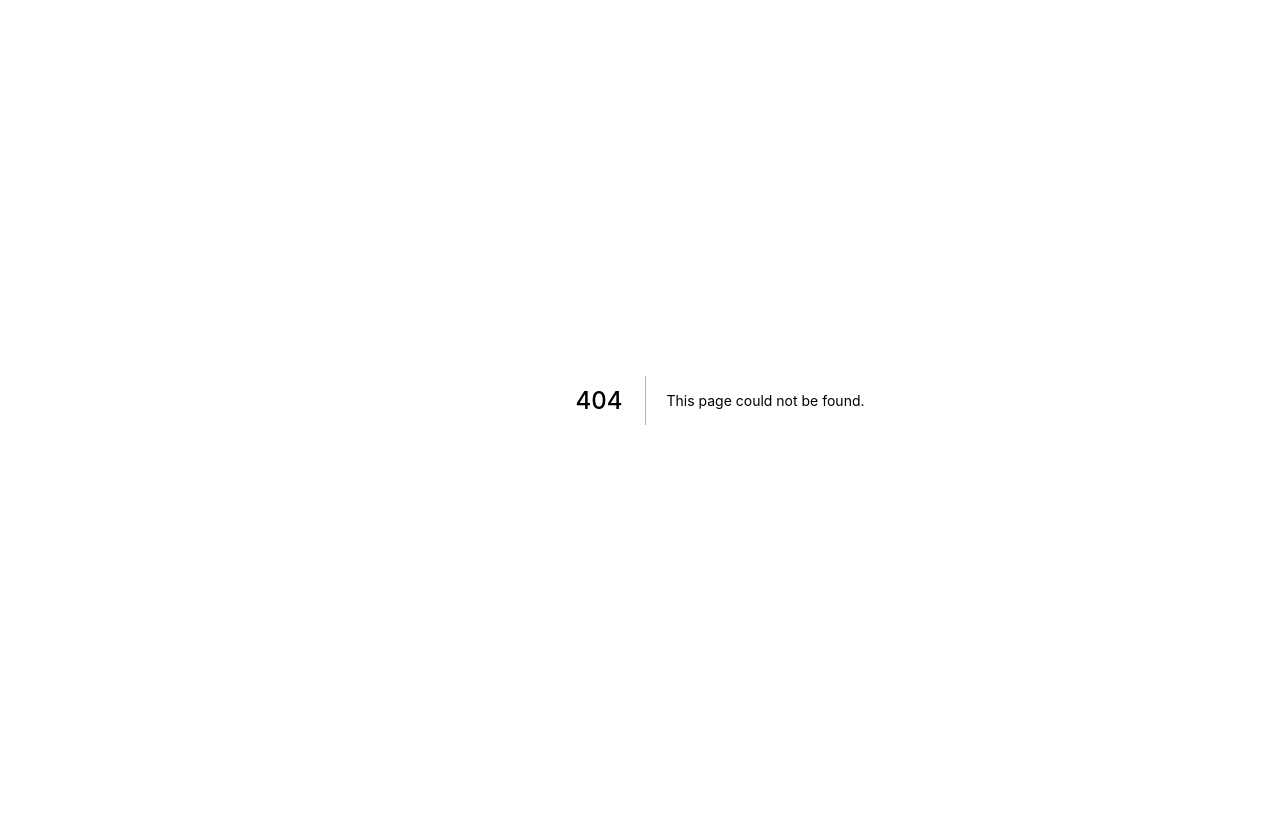
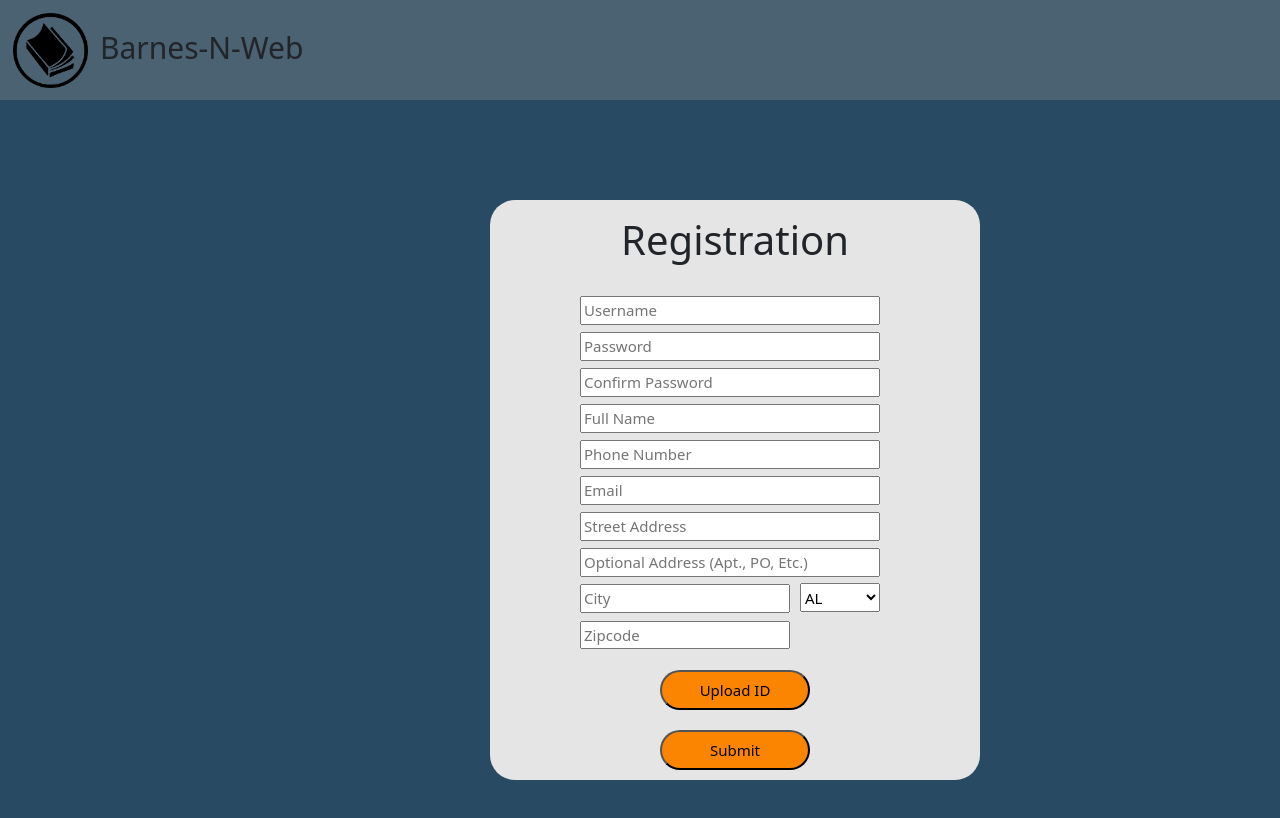
Before and after one commit to rigrergl/barnes-n-web, a Next.js app in the folder barnes-n-web/: page /Registration in a window 1280 px wide. Before the commit this address had no page. Shown: the top 818 px of the page. Built offline with nearby package versions, Linux system fonts and the light colour scheme.

Commit message:
Registration Finished + Page Buttons (#20)
* Registration Finished + Page Buttons

Finished Registration and added some page buttons and the header to the index

* Update package.json

* Update package-lock.json

* Update yarn.lock

* Cleaned Up Stylings

```diff
--- /dev/null
+++ b/barnes-n-web/pages/Registration.tsx
@@ -0,0 +1,89 @@
+import Header from "./components/Header";
+import StateDropdown from "./components/StateDropdown"
+
+
+const Login = () => {
+  return (
+    <div className='page'>
+
+        {/* Header Component */}
+        <Header />
+
+        {/* Registration Section */}
+        <div className='registrationBox'>
+
+          {/* Registration Text */}
+          <p className='registrationText' >Registration</p>
+
+          <div className='RegistrationForm'>
+            <form>
+              {/* Username Box */}
+              <label className='registrationInputBox' style={{top:'20px'}}>
+                <input type="text" name="username" placeholder="Username" style={{width: '300px'}}/>
+              </label>
+
+              {/* Password Box */}
+              <label className='registrationInputBox' style={{top:'30px'}}>
+                <input type="password" name="password" placeholder="Password" style={{width: '300px'}}/>
+              </label>
+
+              {/* Confirm Password Box */}
+              <label className='registrationInputBox' style={{top:'40px'}}>
+                <input type="password" name="confirmPassword" placeholder="Confirm Password" style={{width: '300px'}}/>
+              </label>
+
+              {/* Full Name Box */}
+              <label className='registrationInputBox' style={{top:'50px'}}>
+                <input type="text" name="fullName" placeholder="Full Name" style={{width: '300px'}}/>
+              </label>
+
+              {/* Phone Number Box */}
+              <label className='registrationInputBox' style={{top:'60px'}}>
+                <input type="text" name="phoneNumber" placeholder="Phone Number" style={{width: '300px'}}/>
+              </label>
+
+              {/* Email Box */}
+              <label className='registrationInputBox' style={{top:'70px'}}>
+                <input type="text" name="email" placeholder="Email" style={{width: '300px'}}/>
+              </label>
+
+              {/* Street Address Box */}
+              <label className='registrationInputBox' style={{top:'80px'}}>
+                <input type="text" name="streetAddress" placeholder="Street Address" style={{width: '300px'}}/>
+              </label>
+
+              {/* Optional Address Box */}
+              <label className='registrationInputBox' style={{top:'90px'}}>
+                <input type="text" name="optionalAddress" placeholder="Optional Address (Apt., PO, Etc.)" style={{width: '300px'}}/>
+              </label>
+
+              {/* City Box */}
+              <label className='registrationInputBox' style={{top:'100px'}}>
+                <input type="text" name="city" placeholder="City" style={{width: '210px'}}/>
+              </label>
+
+              {/* State Box */}
+              <div className='registrationInputBox' style={{left:'310px' , top:'73px'}}>
+                <StateDropdown />
+                </div>
+
+              {/* Zip Code Box */}
+              <label className='registrationInputBox' style={{top:'95px'}}>
+                <input type="text" name="zipcode" placeholder="Zipcode" style={{width: '210px'}}/>
+              </label>
+
+              {/* Upload ID Button */}
+              <input className='registrationButton' style={{left:'-40px', top:'150px'}} type="button" value="Upload ID" />
+
+              {/* Submit Button */}
+              <input className='registrationButton' style={{left:'170px' , top:'170px'}} type="submit" value="Submit" />
+
+            </form>
+          </div>
+        </div>
+
+    </div>
+  )
+}
+
+export default Login
--- a/barnes-n-web/pages/_app.tsx
+++ b/barnes-n-web/pages/_app.tsx
@@ -1,6 +1,7 @@
 import type { AppProps } from "next/app";
 import "bootstrap/dist/css/bootstrap.min.css";
 import './index.css'
+import './css/registration.css'
 
 function MyApp({ Component, pageProps }: AppProps) {
   return <Component {...pageProps} />;
--- /dev/null
+++ b/barnes-n-web/pages/components/StateDropdown.js
@@ -0,0 +1,65 @@
+const StateDropdown = () => {
+  return (
+    <select style={{width: '80px', height: '29px'}} name="stateDropdown" id="state">
+        <option value="Alabama">AL</option>
+        <option value="Alaska">AK</option>
+        <option value="Arizona">AZ</option>
+        <option value="Arkansas">AR</option>
+        <option value="American Samoa">AS</option>
+        <option value="California">CA</option>
+        <option value="Colorado">CO</option>
+        <option value="Connecticut">CT</option>
+        <option value="Delaware">DE</option>
+        <option value="District of Columbia">DC</option>
+        <option value="Florida">FL</option>
+        <option value="Georgia">GA</option>
+        <option value="Guam">GU</option>
+        <option value="Hawaii">HI</option>
+        <option value="Idaho">ID</option>
+        <option value="Illinois">IL</option>
+        <option value="Indiana">IN</option>
+        <option value="Iowa">IA</option>
+        <option value="Kansas">KS</option>
+        <option value="Kentucky">KY</option>
+        <option value="Louisiana">LA</option>
+        <option value="Maine">ME</option>
+        <option value="Maryland">MD</option>
+        <option value="Massachusetts">MA</option>
+        <option value="Michigan">MI</option>
+        <option value="Minnesota">MN</option>
+        <option value="Mississippi">MS</option>
+        <option value="Missouri">MO</option>
+        <option value="Montana">MT</option>
+        <option value="Nebraska">NE</option>
+        <option value="Nevada">NV</option>
+        <option value="New Hampshire">NH</option>
+        <option value="New Jersey">NJ</option>
+        <option value="New Mexico">NM</option>
+        <option value="New York">NY</option>
+        <option value="North Carolina">NC</option>
+        <option value="North Dakota">ND</option>
+        <option value="Northern Mariana Islands">CM</option>
+        <option value="Ohio">OH</option>
+        <option value="Oklahoma">OK</option>
+        <option value="Oregon">OR</option>
+        <option value="Pennsylvania">PA</option>
+        <option value="Puerto Rico">PR</option>
+        <option value="Rhode Island">RI</option>
+        <option value="South Carolina">SC</option>
+        <option value="South Dakota">SD</option>
+        <option value="Tennessee">TN</option>
+        <option value="Texas">TX</option>
+        <option value="	Trust Territories">TT</option>
+        <option value="Utah">UT</option>
+        <option value="Vermont">VT</option>
+        <option value="Virginia">VA</option>
+        <option value="Virgin Islands">VI</option>
+        <option value="Washington">WA</option>
+        <option value="West Virginia">WV</option>
+        <option value="Wisconsin">WI</option>
+        <option value="Wyoming">WY</option>
+    </select>
+  )
+}
+
+export default StateDropdown
--- /dev/null
+++ b/barnes-n-web/pages/css/registration.css
@@ -0,0 +1,29 @@
+.registrationBox {
+    position: absolute;
+}
+
+.registrationText {
+    position: relative;
+    text-align: center;
+    top: 10px;
+    font-size: 40px;
+    height: 60px;
+}
+
+.registrationInputBox {
+    position: relative;
+    text-align: left;
+    left: 90px;
+    font-size: 15px;
+    height: 10px;
+}
+
+.registrationButton {
+    position: relative;
+    text-align: center;
+    font-size: 15px;
+    height: 40px;
+    width: 150px;
+    background:#FB8500;
+    border-radius: 25px;
+}
--- a/barnes-n-web/pages/index.css
+++ b/barnes-n-web/pages/index.css
@@ -40,6 +40,16 @@
     top:25%
 }
 
+.registrationBox {
+    border-radius: 25px;
+    width: 490px;
+    height: 580px;
+    background-color: #E5E5E5;
+    position: absolute;
+    left: 490px;
+    top:25%
+}
+
 body {
     background: #284B63;
     width: 1440px;
```
Also changed, not shown: barnes-n-web/pages/components/TempPages.js (added, +20 -0 lines), barnes-n-web/pages/index.tsx (+12 -5 lines).
